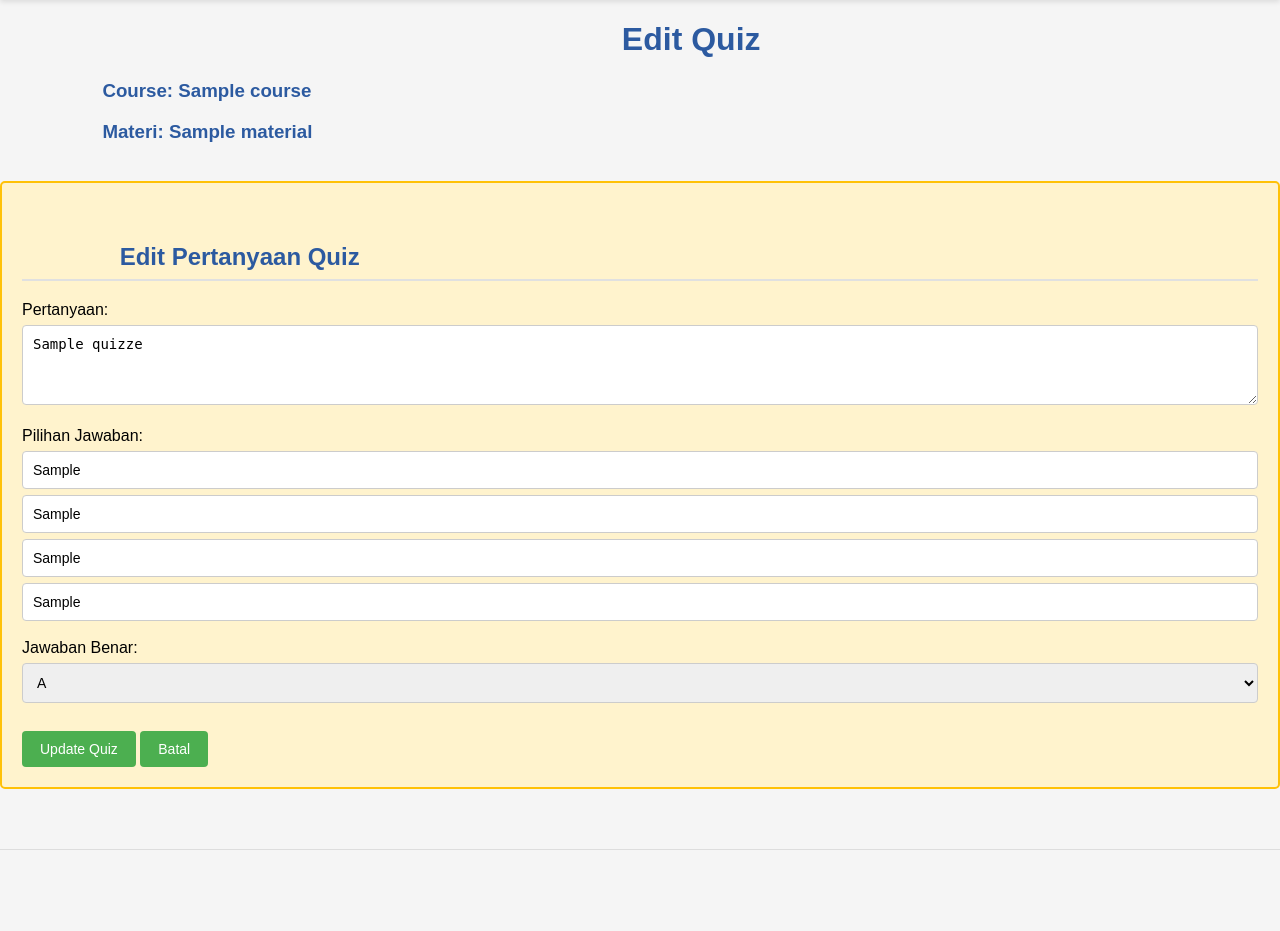
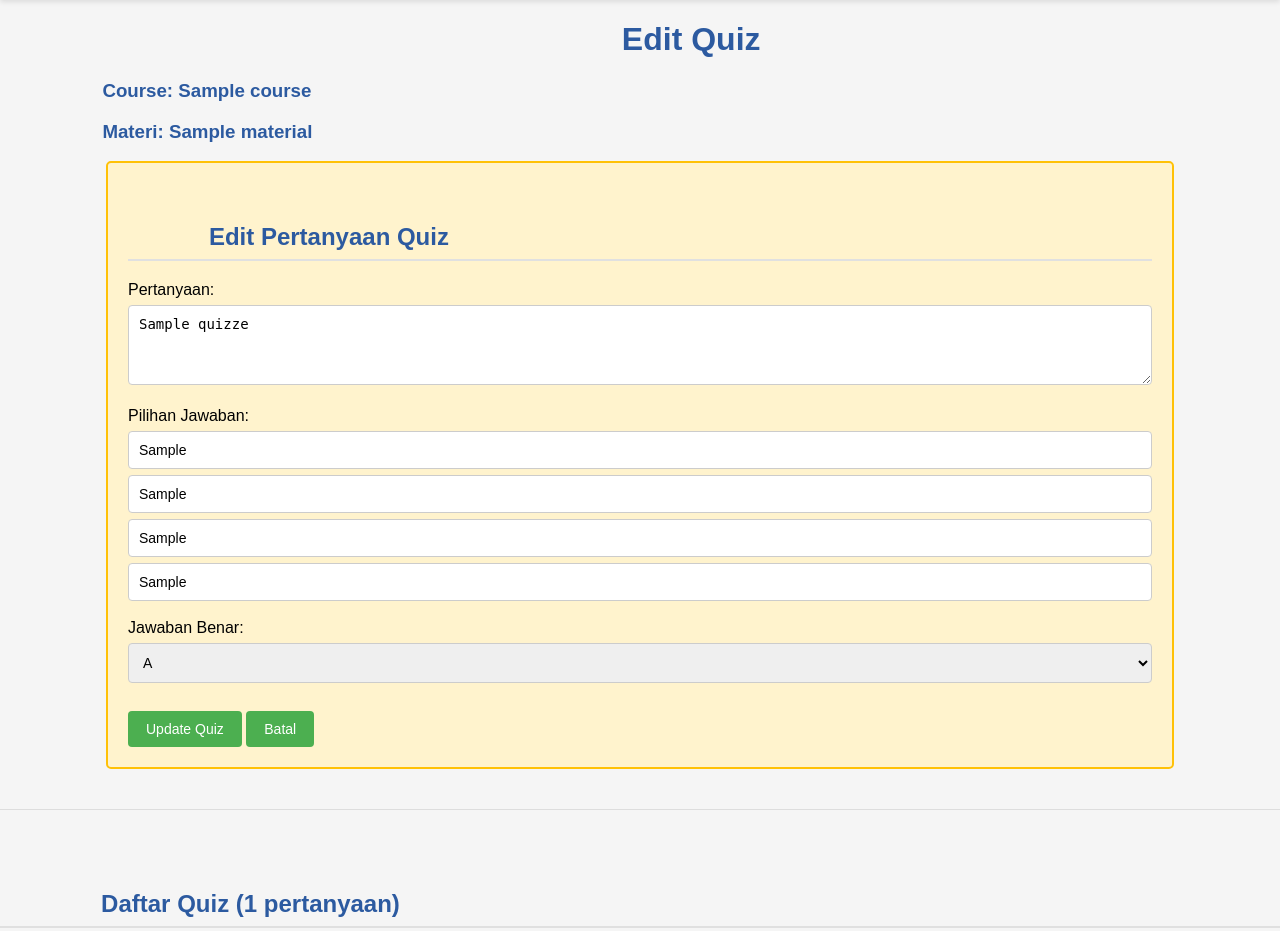
Before and after one commit to eugenegbrll/project, a PHP site: page /edit_quiz.php?material_id=1&edit_quiz_id=1 in a window 1280 px wide. Shown: the part 96-1027 px from the top of the page. Run offline with PHP 8.4, Linux system fonts and the light colour scheme; the visitor is signed in with stand-in values (Sample User, id 1); tables that the repository leaves empty hold one stand-in row (values such as "Sample post").

Commit message:
readjusted

```diff
--- a/edit_quiz.php
+++ b/edit_quiz.php
@@ -98,8 +98,9 @@ if (isset($_GET['edit_quiz_id'])) {
             background: #fff3cd;
             padding: 20px;
             border-radius: 5px;
-            margin: 20px 0;
+            width: 80%;
             border: 2px solid #ffc107;
+            margin: auto;
         }
     </style>
 </head>
```
